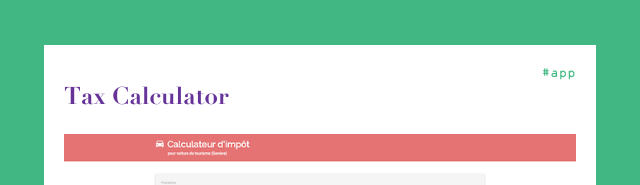
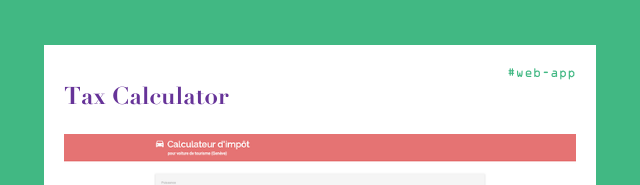
Before and after one commit to chiched/portfolio, a Gatsby site: page / in a window 1280 px wide. Shown: the part 4644-4829 px from the top of the page, 620-1260 px from the left. Built offline with nearby package versions, Linux system fonts and the light colour scheme; Gatsby itself is replaced by a stand-in of ours; a web font is replaced by a local one.

Commit message:
Fixed error

```diff
--- a/src/data/projects/tax-calculator.md
+++ b/src/data/projects/tax-calculator.md
@@ -1,6 +1,6 @@
 ---
 title: "Tax Calculator"
-type: "#app"
+type: "#web-app"
 tech: "html css js materialize"
 url: "https://www.impot-voiture-geneve.ch"
 image: "tax-calculator.png"
```
